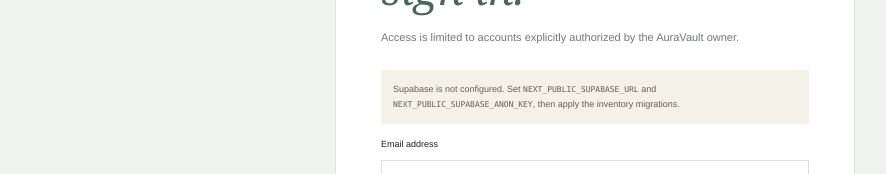
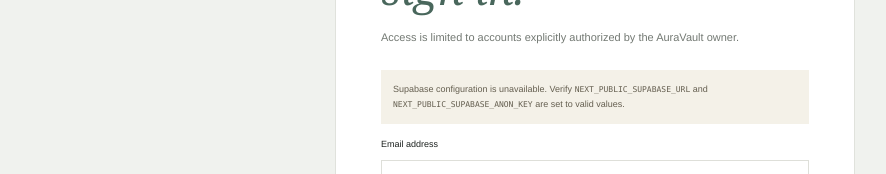
Before and after one commit to wahidsiddique9-lgtm/AuraVault, a Next.js app: page /admin/login in a window 1280 px wide. Shown: the part 267-441 px from the top of the page, without its empty margins (45-931 px from the left). Built offline with nearby package versions, Linux system fonts and the light colour scheme; no server answers.

Commit message:
Fix stale Supabase setup warning on admin login

```diff
--- a/src/app/admin/login/page.tsx
+++ b/src/app/admin/login/page.tsx
@@ -6,8 +6,12 @@ import { createSupabaseServerClient, isSupabaseConfigured } from "@/lib/supabase
 export const metadata = { title: "Admin sign in | AuraVault", robots: { index: false, follow: false } };
 export const instant = false;
 
-export default async function AdminLoginPage({ searchParams }: { searchParams: Promise<{ setup?: string; unauthorized?: string }> }) {
+export default async function AdminLoginPage({ searchParams }: { searchParams: Promise<{ unauthorized?: string }> }) {
   const query = await searchParams;
+  const supabaseConfigured = isSupabaseConfigured();
+  console.log("Env check:", process.env.NEXT_PUBLIC_SUPABASE_URL ? "Exists" : "Missing");
+  console.log("Anon key check:", process.env.NEXT_PUBLIC_SUPABASE_ANON_KEY ? "Exists" : "Missing");
+  console.log("Supabase config validation:", supabaseConfigured ? "Passed" : "Failed");
   const supabase = await createSupabaseServerClient();
   let signedInWithoutAdminAccess = false;
   if (supabase) {
@@ -26,7 +30,7 @@ export default async function AdminLoginPage({ searchParams }: { searchParams: P
       <p className="eyebrow"><span className="eyebrow-line" /> PRIVATE CONTROL PANEL</p>
       <h1>Administrator<br /><em>sign in.</em></h1>
       <p className="admin-login-copy">Access is limited to accounts explicitly authorized by the AuraVault owner.</p>
-      {query.setup || !isSupabaseConfigured() ? <div className="admin-setup-note">Supabase is not configured. Set <code>NEXT_PUBLIC_SUPABASE_URL</code> and <code>NEXT_PUBLIC_SUPABASE_ANON_KEY</code>, then apply the inventory migrations.</div> : null}
+      {!supabaseConfigured ? <div className="admin-setup-note">Supabase configuration is unavailable. Verify <code>NEXT_PUBLIC_SUPABASE_URL</code> and <code>NEXT_PUBLIC_SUPABASE_ANON_KEY</code> are set to valid values.</div> : null}
       {query.unauthorized || signedInWithoutAdminAccess ? <p className="admin-form-error" role="alert">This account does not have administrator access.</p> : null}
       <AdminLoginForm />
       <p className="admin-no-signup">Admin accounts are provisioned privately. There is no public admin registration.</p>
```
